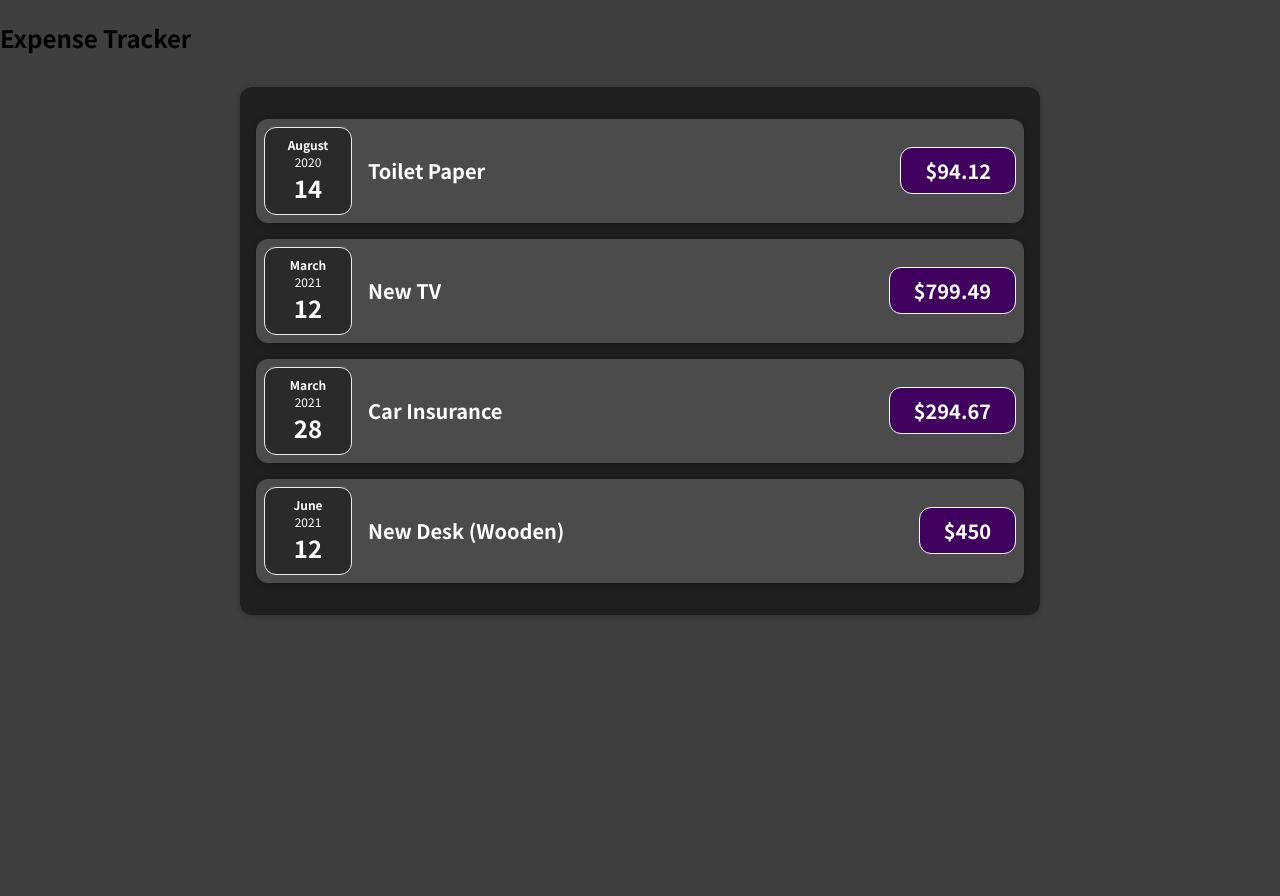
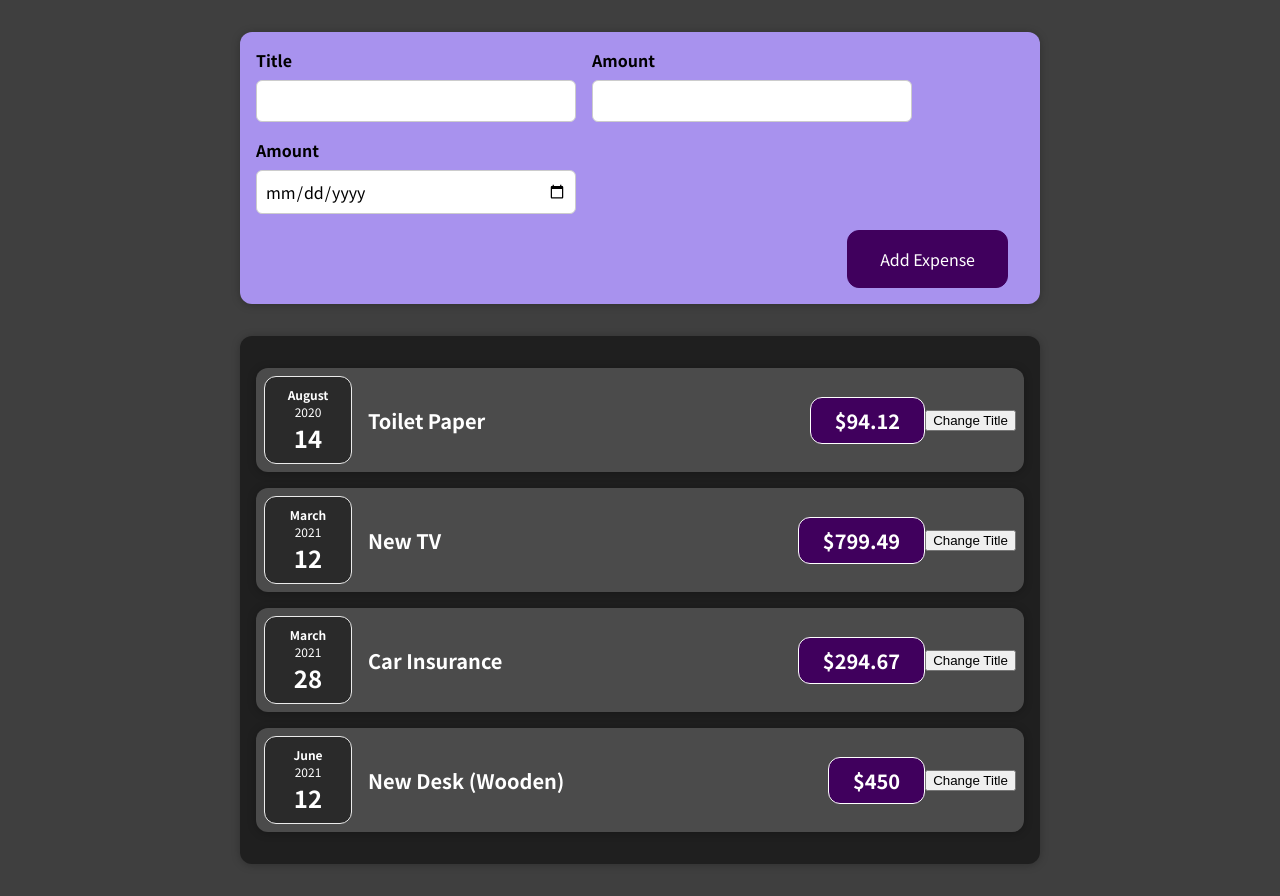
Before and after one commit to ivanmirandaortega/expense-tracker, a React (Create React App) app: page / in a window 1280 px wide. Before the commit the page ends 800 px from the top, so only its background shows below. Built offline with nearby package versions, Linux system fonts and the light colour scheme.

Commit message:
added new expense component and an expense form component with styling

```diff
--- a/src/App.js
+++ b/src/App.js
@@ -1,6 +1,6 @@
 import React from "react";
 import Expenses from "./components/Expenses/Expenses";
-
+import NewExpense from "./components/NewExpense/NewExpense";
 function App() {
   const expenses = [
     {
@@ -26,7 +26,7 @@
 
   return (
     <div>
-      <h2>Expense Tracker</h2>
+      <NewExpense />
       <Expenses items={expenses} />
     </div>
   );
--- /dev/null
+++ b/src/components/ExpenseForm/ExpenseForm.css
@@ -0,0 +1,26 @@
+.new-expense__controls {
+    display: flex;
+    flex-wrap: wrap;
+    gap: 1rem;
+    margin-bottom: 1rem;
+    text-align: left;
+}
+
+.new-expense__control label {
+    font-weight: bold;
+    margin-bottom: 0.5rem;
+    display: block;
+}
+
+.new-expense__control input {
+    font: inherit;
+    padding: 0.5rem;
+    border-radius: 6px;
+    border: 1px solid #ccc;
+    width: 20rem;
+    max-width: 100%;
+}
+
+.new-expense__actions {
+    text-align: right;
+}
--- /dev/null
+++ b/src/components/ExpenseForm/ExpenseForm.js
@@ -0,0 +1,29 @@
+import React from "react";
+
+import "./ExpenseForm.css";
+
+function ExpenseForm() {
+    return (
+        <form>
+            <div className="new-expense__controls">
+                <div className="new-expense__control">
+                    <label>Title</label>
+                    <input type="text" />
+                </div>
+                <div className="new-expense__control">
+                    <label>Amount</label>
+                    <input type="number" min='0.01' step='0.01' />
+                </div>
+                <div className="new-expense__control">
+                    <label>Amount</label>
+                    <input type="date" min='2022-01-01' max='2023-12-31' />
+                </div>
+            </div>
+            <div className="new-expense__actions">
+                <button type="submit">Add Expense</button>
+            </div>
+        </form>
+    );
+}
+
+export default ExpenseForm;
--- a/src/components/ExpenseItem/ExpenseItem.js
+++ b/src/components/ExpenseItem/ExpenseItem.js
@@ -1,17 +1,25 @@
-import React from "react";
+import React, { useState } from "react";
 import ExpenseDate from '../ExpenseDate/ExpenseDate';
 import Card from '../Card/Card'
 import './ExpenseItem.css'
 
 function ExpenseItem(props) {
 
+    const [title, setTitle] = useState(props.title);
+
+    const clickHandler = () => {
+        setTitle('Updated')
+        console.log(title)
+    }
+
     return (
         <Card className='expense-item'>
             <ExpenseDate date={props.date}/>
             <div className='expense-item__description'>
-                <h2>{props.title}</h2>
+                <h2>{title}</h2>
                 <div className='expense-item__price'>${props.amount}</div>
             </div>
+            <button onClick={clickHandler}>Change Title</button>
         </Card>
     )
 }
--- /dev/null
+++ b/src/components/NewExpense/NewExpense.css
@@ -0,0 +1,38 @@
+.new-expense {
+    background-color: #a892ee;
+    padding: 1rem;
+    margin: 2rem auto;
+    width: 50rem;
+    max-width: 95%;
+    border-radius: 12px;
+    text-align: center;
+    box-shadow: 0 1px 8px rgba(0, 0, 0, 0.25);
+}
+
+.new-expense button {
+    font: inherit;
+    cursor: pointer;
+    padding: 1rem 2rem;
+    border: 1px solid #40005d;
+    background-color: #40005d;
+    color: white;
+    border-radius: 12px;
+    margin-right: 1rem;
+}
+
+.new-expense button:hover,
+.new-expense button:active {
+    background-color: #510674;
+    border-color: #510674;
+}
+
+.new-expense button.alternative {
+    color: #220131;
+    border-color: transparent;
+    background-color: transparent;
+}
+
+.new-expense button.alternative:hover,
+.new-expense button.alternative:active {
+    background-color: #ddb3f8;
+}
--- /dev/null
+++ b/src/components/NewExpense/NewExpense.js
@@ -0,0 +1,13 @@
+import React from "react";
+import ExpenseForm from "../ExpenseForm/ExpenseForm";
+import './NewExpense.css'
+
+function NewExpense() {
+    return (
+        <div className="new-expense">
+            <ExpenseForm />
+        </div>
+    )
+}
+
+export default NewExpense;
```
